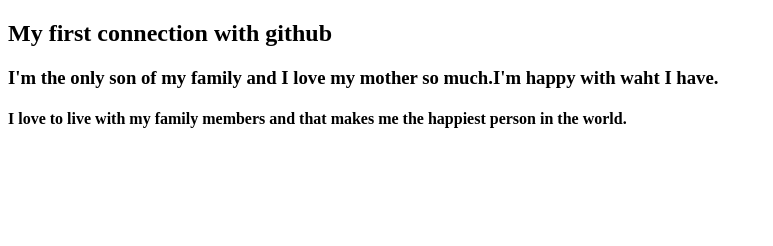
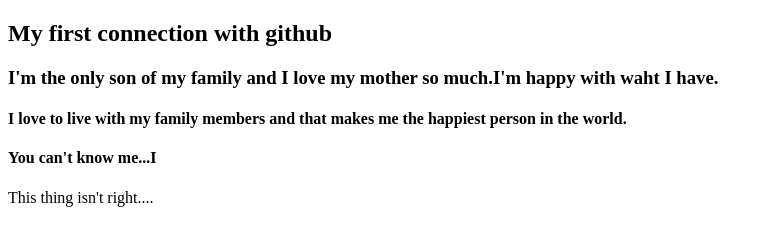
Before and after one commit to SAADAT619/Website-project, a plain HTML site: page index.html in a window 1280 px wide. Shown: the whole page, without its empty margins (0-773 px from the left). Drawn offline with Linux system fonts and the light colour scheme.

Commit message:
code for change branch

```diff
--- a/index.html
+++ b/index.html
@@ -9,5 +9,8 @@
     <h2>My first connection with github</h2>
     <h3>I'm the only son of my family and I love my mother so much.I'm happy with waht I have.</h3>
     <h4>I love to live with my family members and that makes me the happiest person in the world.</h4>
+
+    <h4>You can't know me...I</h4>
+    <p>This thing isn't right....</p>
 </body>
 </html>
```
